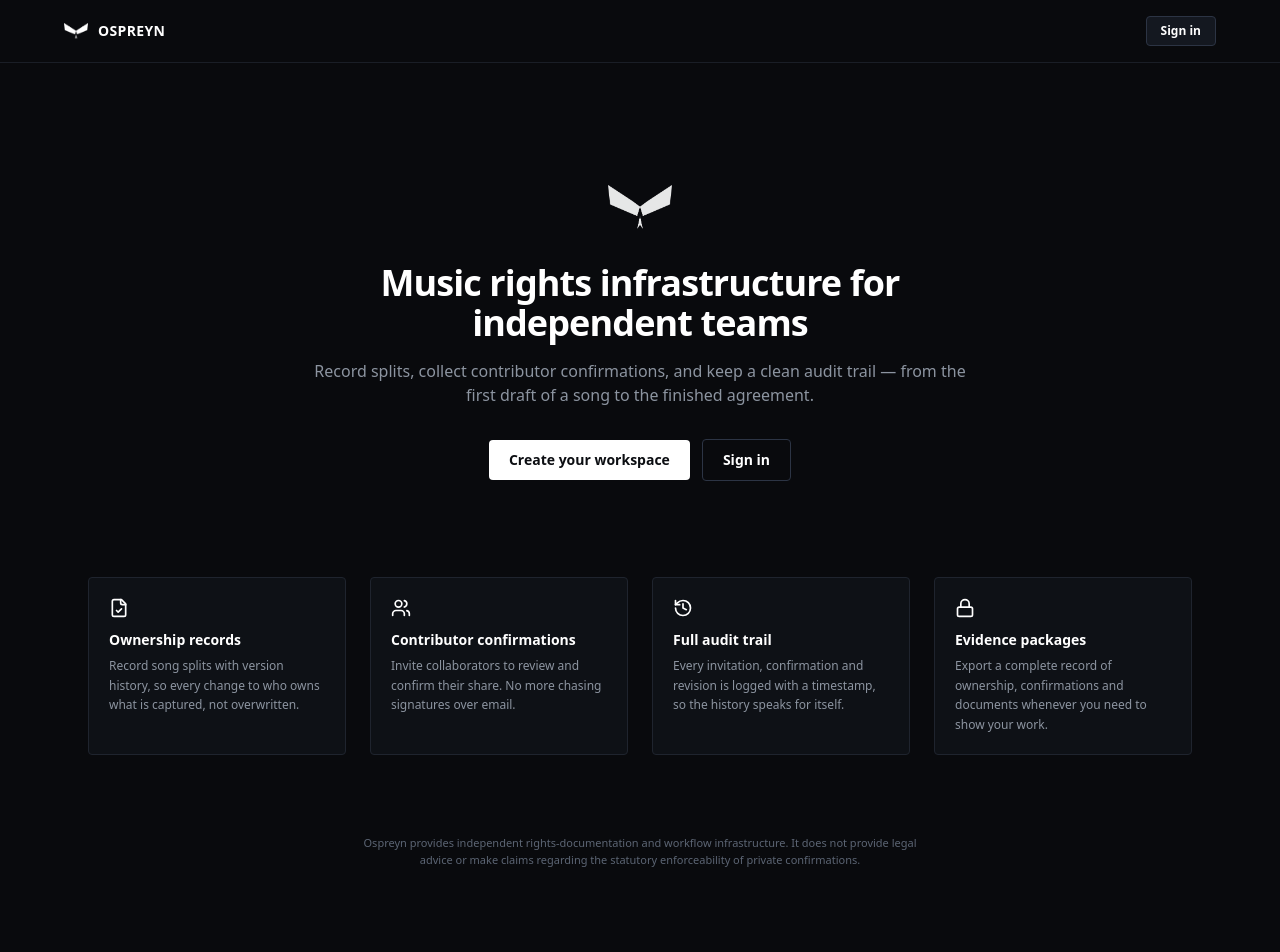
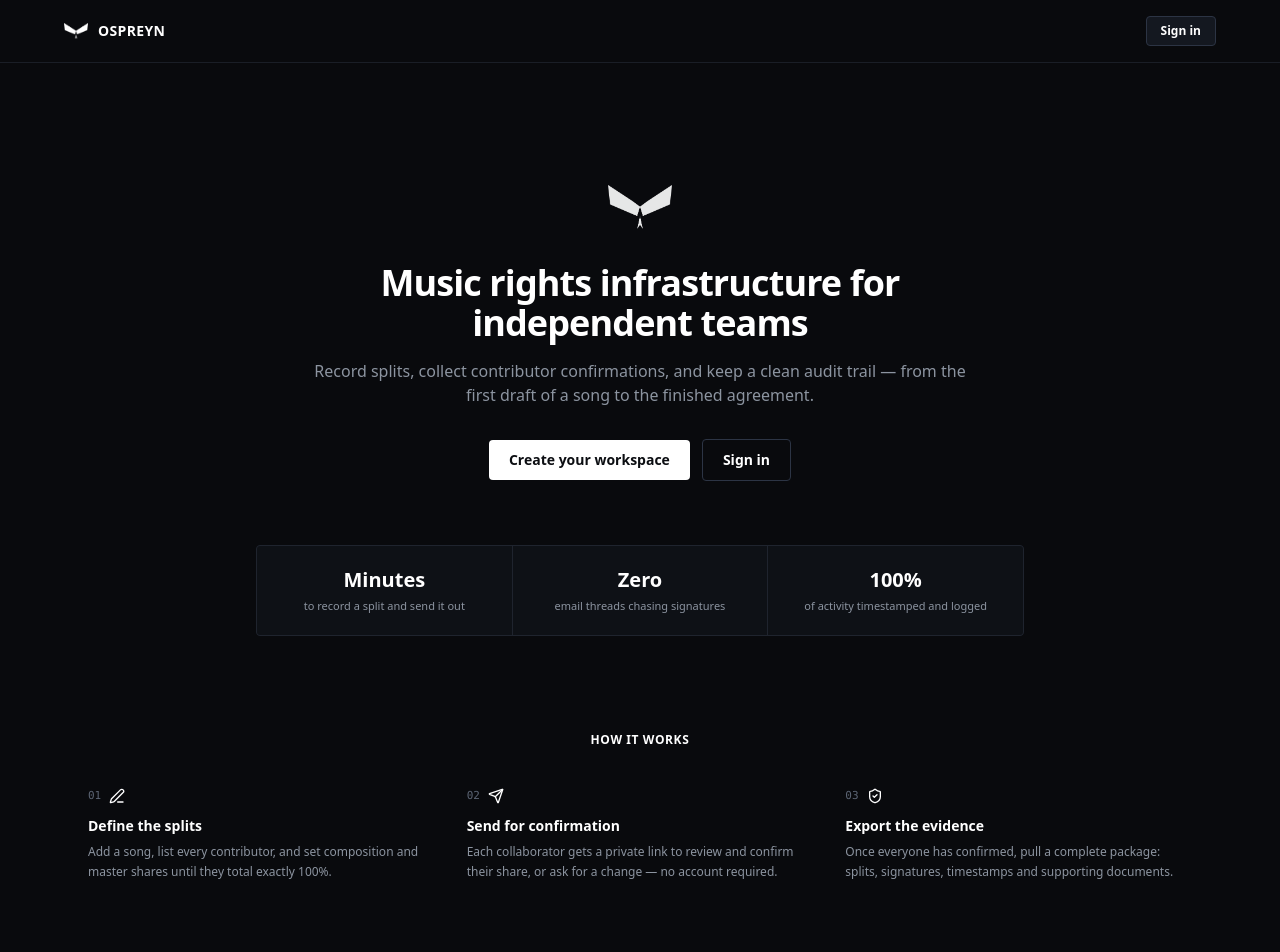
Before and after one commit to LehlohonoloSeokwe/ospreyn, a React (Vite) app: page / in a window 1280 px wide. Shown: the top 952 px of the page. Built offline with nearby package versions, Linux system fonts and the light colour scheme; no server answers.

Commit message:
Add files via upload

```diff
--- a/src/components/LandingPage.tsx
+++ b/src/components/LandingPage.tsx
@@ -1,6 +1,6 @@
 import React from 'react';
 import { Link } from 'react-router-dom';
-import { FileCheck, Users, History, Lock } from 'lucide-react';
+import { FileCheck, Users, History, Lock, PenLine, Send, ShieldCheck } from 'lucide-react';
 
 const features = [
   {
@@ -73,18 +73,74 @@ export const LandingPage: React.FC = () => {
           </div>
         </div>
 
+        {/* Quick stats strip */}
+        <div className="mx-auto mt-16 grid max-w-3xl grid-cols-1 gap-px overflow-hidden rounded border border-[#1f242e] bg-[#1f242e] sm:grid-cols-3">
+          <div className="bg-[#0e1116] px-6 py-5 text-center">
+            <div className="text-xl font-semibold text-white">Minutes</div>
+            <div className="mt-1 text-[11px] text-[#8c94a0]">to record a split and send it out</div>
+          </div>
+          <div className="bg-[#0e1116] px-6 py-5 text-center">
+            <div className="text-xl font-semibold text-white">Zero</div>
+            <div className="mt-1 text-[11px] text-[#8c94a0]">email threads chasing signatures</div>
+          </div>
+          <div className="bg-[#0e1116] px-6 py-5 text-center">
+            <div className="text-xl font-semibold text-white">100%</div>
+            <div className="mt-1 text-[11px] text-[#8c94a0]">of activity timestamped and logged</div>
+          </div>
+        </div>
+
+        {/* How it works */}
+        <div className="mt-24">
+          <h2 className="text-center text-xs font-semibold uppercase tracking-wider text-white">
+            How it works
+          </h2>
+          <div className="mt-10 grid grid-cols-1 gap-8 sm:grid-cols-3">
+            {[
+              {
+                icon: PenLine,
+                step: '01',
+                title: 'Define the splits',
+                body: 'Add a song, list every contributor, and set composition and master shares until they total exactly 100%.',
+              },
+              {
+                icon: Send,
+                step: '02',
+                title: 'Send for confirmation',
+                body: 'Each collaborator gets a private link to review and confirm their share, or ask for a change — no account required.',
+              },
+              {
+                icon: ShieldCheck,
+                step: '03',
+                title: 'Export the evidence',
+                body: 'Once everyone has confirmed, pull a complete package: splits, signatures, timestamps and supporting documents.',
+              },
+            ].map(({ icon: Icon, step, title, body }) => (
+              <div key={step} className="text-center sm:text-left">
+                <div className="flex items-center justify-center gap-2 sm:justify-start">
+                  <span className="font-mono text-[11px] text-[#5c6574]">{step}</span>
+                  <Icon className="h-4 w-4 text-white" />
+                </div>
+                <div className="mt-3 text-sm font-semibold text-white">{title}</div>
+                <p className="mt-1.5 text-xs leading-relaxed text-[#8c94a0]">{body}</p>
+              </div>
+            ))}
+          </div>
+        </div>
+
         {/* Features */}
-        <div className="mt-24 grid grid-cols-1 gap-6 sm:grid-cols-2 lg:grid-cols-4">
+        <div className="mt-24">
+          <h2 className="text-center text-xs font-semibold uppercase tracking-wider text-white">
+            What's inside
+          </h2>
+          <div className="mt-10 grid grid-cols-1 gap-6 sm:grid-cols-2 lg:grid-cols-4">
             {features.map(({ icon: Icon, title, body }) => (
-            <div
-              key={title}
-              className="rounded border border-[#1f242e] bg-[#0e1116] p-5"
-            >
+              <div key={title} className="rounded border border-[#1f242e] bg-[#0e1116] p-5">
                 <Icon className="h-5 w-5 text-white" />
                 <div className="mt-3 text-sm font-semibold text-white">{title}</div>
                 <p className="mt-1.5 text-xs leading-relaxed text-[#8c94a0]">{body}</p>
               </div>
             ))}
+          </div>
         </div>
 
         {/* Legal note */}
```
Lines whose indentation alone changed are shown as unchanged.
